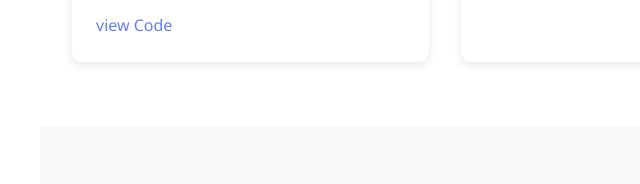
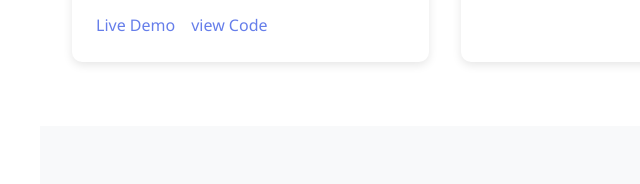
Before and after one commit to ccortez8021/crackle-pop, a plain HTML site: page index.html in a window 1280 px wide. Shown: the part 1762-1946 px from the top of the page, 0-640 px from the left. Drawn offline with Linux system fonts and the light colour scheme.

Commit message:
Add live demo link for exercise tracker

```diff
--- a/index.html
+++ b/index.html
@@ -74,6 +74,7 @@
                     <h3>MERN Exercise Tracker</h3>
                     <p>Full-stack single-page application for logging workouts with complete CRUD functionality. Track exercise name, reps, weight, unit, and date. Built with MongoDB, Express, React, and Node.js.</p>
                     <div class="project-links">
+                        <a href="https://exercise-tracker-u16b.onrender.com/" target="_blank">Live Demo</a>
                         <a href="https://github.com/ccortez8021/exercise-tracker" target="_blank">view Code</a>
                     </div>
                 </div>
```
